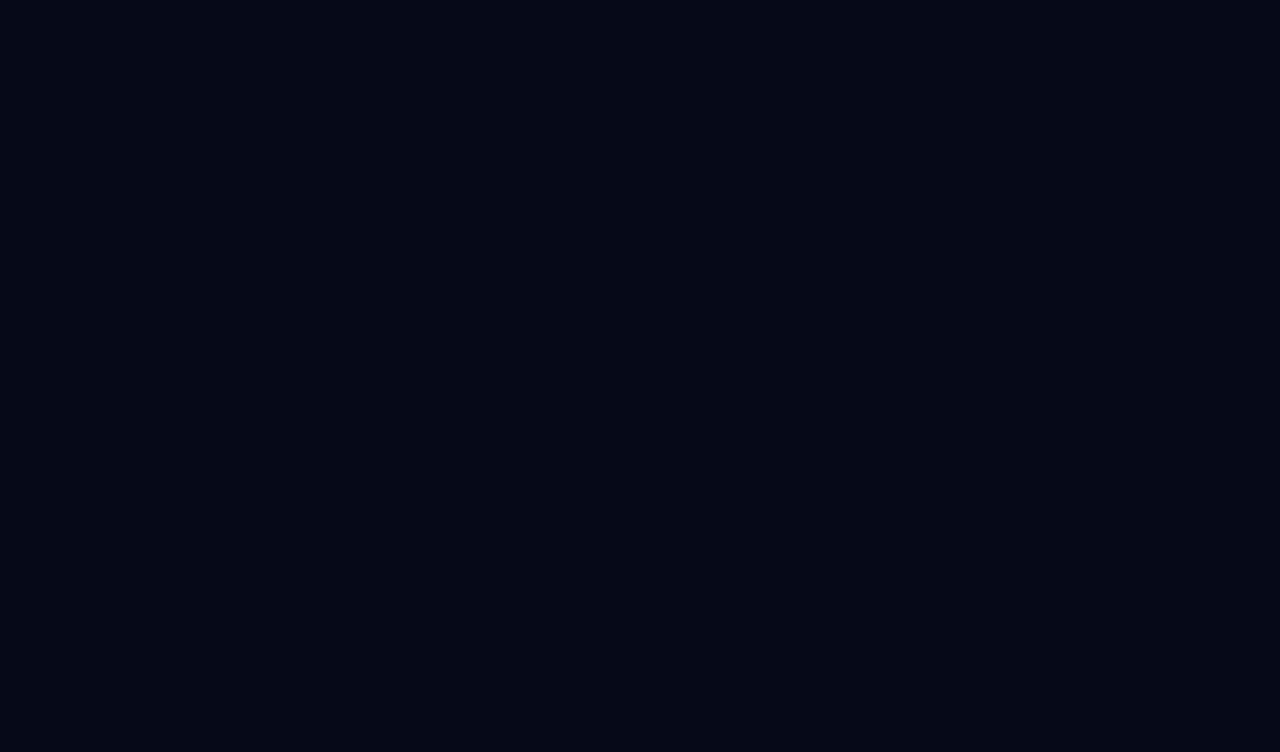
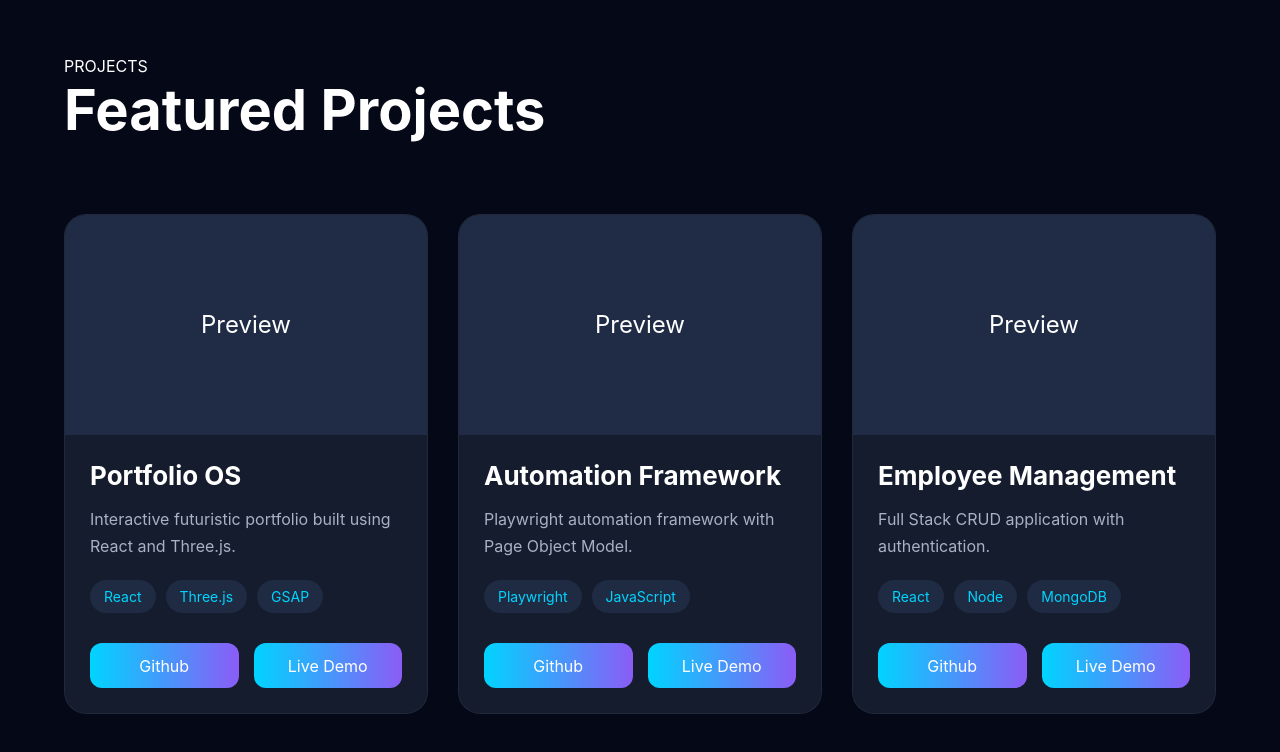
Before and after one commit to panditakshay402/akshay-os, a React (Vite) app: page / in a window 1280 px wide. Shown: the part 2107-2859 px from the top of the page. Before the commit the page ends 2043 px from the top, so only its background shows below. Built offline with nearby package versions, Linux system fonts and the light colour scheme.

Commit message:
project section code added

```diff
--- a/src/App.jsx
+++ b/src/App.jsx
@@ -4,6 +4,7 @@ import Hero from "./sections/Hero/Hero";
 
 import About from "./sections/About/About";
 import Skills from "./sections/Skills/Skills";
+import Projects from "./sections/Projects/Projects";
 
 function App() {
   return (
@@ -14,6 +15,7 @@ function App() {
         <Hero />
         <About />
         <Skills />
+        <Projects />
       </Container>
     </>
   );
--- /dev/null
+++ b/src/sections/Projects/Projects.css
@@ -0,0 +1,133 @@
+.projects{
+
+    padding:120px 0;
+
+}
+
+.projects h2{
+
+    font-size:56px;
+
+    margin-bottom:70px;
+
+}
+
+.project-grid{
+
+    display:grid;
+
+    grid-template-columns:repeat(3,1fr);
+
+    gap:30px;
+
+}
+
+.project-card{
+
+    background:#141C2E;
+
+    border-radius:22px;
+
+    overflow:hidden;
+
+    transition:.35s;
+
+    border:1px solid rgba(255,255,255,.05);
+
+}
+
+.project-card:hover{
+
+    transform:translateY(-10px);
+
+    border-color:#00D4FF;
+
+}
+
+.project-image{
+
+    height:220px;
+
+    background:#202C45;
+
+    display:flex;
+
+    justify-content:center;
+
+    align-items:center;
+
+    font-size:24px;
+
+}
+
+.project-content{
+
+    padding:25px;
+
+}
+
+.project-content h3{
+
+    margin-bottom:15px;
+
+    font-size:26px;
+
+}
+
+.project-content p{
+
+    color:#AAB0C5;
+
+    line-height:1.7;
+
+}
+
+.tech-list{
+
+    display:flex;
+
+    gap:10px;
+
+    flex-wrap:wrap;
+
+    margin-top:20px;
+
+}
+
+.tech-list span{
+
+    padding:8px 14px;
+
+    border-radius:50px;
+
+    background:#1F2B43;
+
+    color:#00D4FF;
+
+    font-size:14px;
+
+}
+
+.project-buttons{
+
+    display:flex;
+
+    gap:15px;
+
+    margin-top:30px;
+
+}
+
+.project-buttons button{
+
+    flex:1;
+
+    height:45px;
+
+    border-radius:12px;
+
+    background:linear-gradient(90deg,#00D4FF,#8B5CF6);
+
+    color:white;
+
+}
--- /dev/null
+++ b/src/sections/Projects/Projects.jsx
@@ -0,0 +1,64 @@
+import "./Projects.css";
+import projects from "./projectsData";
+
+function Projects() {
+  return (
+    <section id="projects" className="projects">
+
+      <p className="section-tag">
+        PROJECTS
+      </p>
+
+      <h2>
+        Featured Projects
+      </h2>
+
+      <div className="project-grid">
+
+        {projects.map((project) => (
+
+          <div className="project-card" key={project.id}>
+
+            <div className="project-image">
+
+              Preview
+
+            </div>
+
+            <div className="project-content">
+
+              <h3>{project.title}</h3>
+
+              <p>{project.description}</p>
+
+              <div className="tech-list">
+
+                {project.tech.map((tech) => (
+                  <span key={tech}>
+                    {tech}
+                  </span>
+                ))}
+
+              </div>
+
+              <div className="project-buttons">
+
+                <button>Github</button>
+
+                <button>Live Demo</button>
+
+              </div>
+
+            </div>
+
+          </div>
+
+        ))}
+
+      </div>
+
+    </section>
+  );
+}
+
+export default Projects;
--- /dev/null
+++ b/src/sections/Projects/projectsData.js
@@ -0,0 +1,31 @@
+const projects = [
+  {
+    id: 1,
+    title: "Portfolio OS",
+    description:
+      "Interactive futuristic portfolio built using React and Three.js.",
+    tech: ["React", "Three.js", "GSAP"],
+    github: "#",
+    live: "#",
+  },
+  {
+    id: 2,
+    title: "Automation Framework",
+    description:
+      "Playwright automation framework with Page Object Model.",
+    tech: ["Playwright", "JavaScript"],
+    github: "#",
+    live: "#",
+  },
+  {
+    id: 3,
+    title: "Employee Management",
+    description:
+      "Full Stack CRUD application with authentication.",
+    tech: ["React", "Node", "MongoDB"],
+    github: "#",
+    live: "#",
+  }
+];
+
+export default projects;
```
